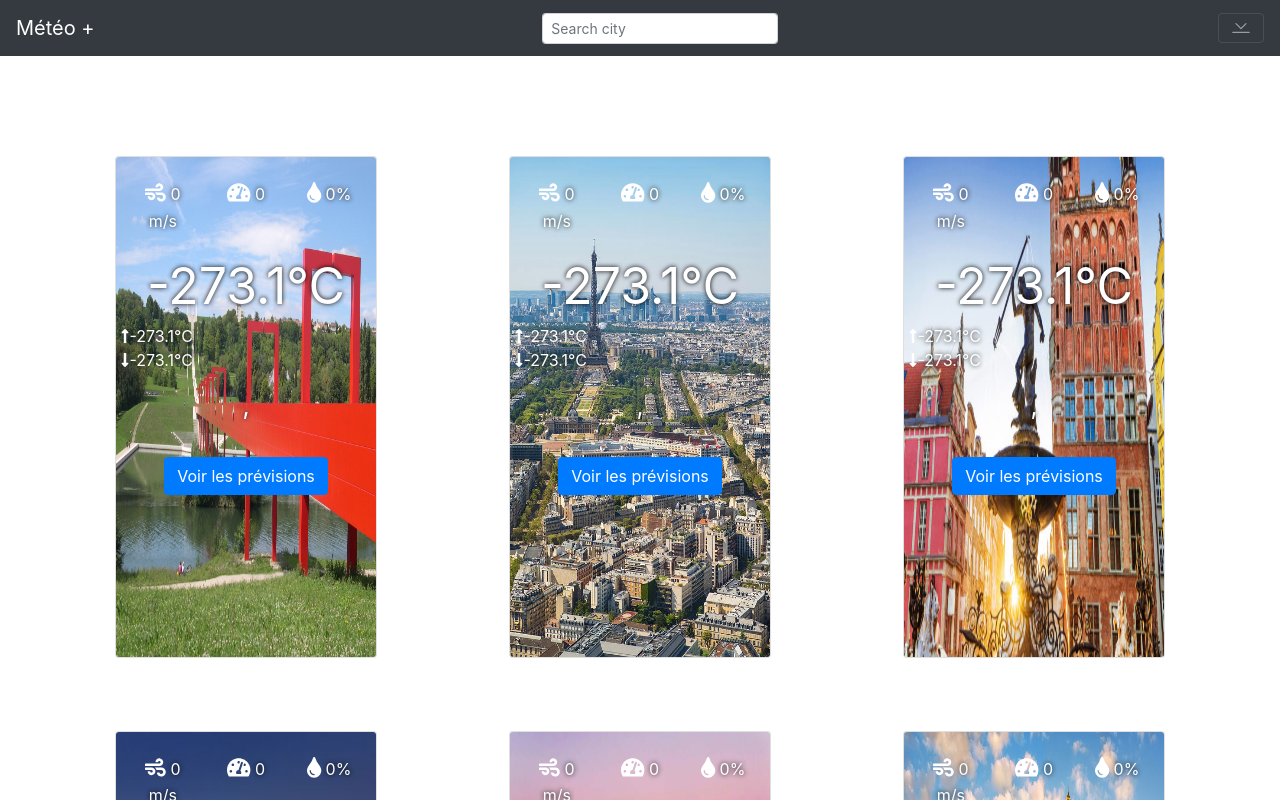
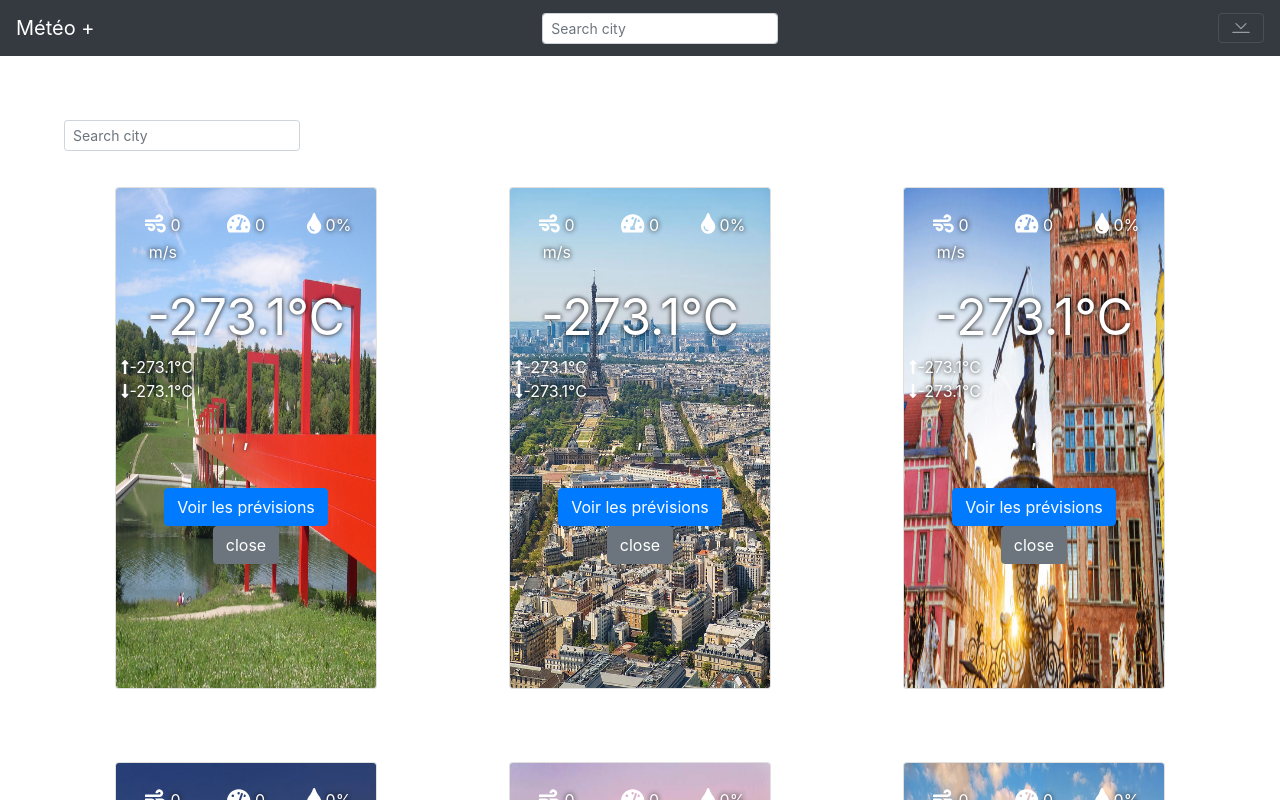
Before and after one commit to RomanCLV/VueJS_Meteo, a Vue app in the folder vuejs_meteo/: page /#/ in a window 1280 px wide. Shown: the top 800 px of the page. Built offline with nearby package versions, Linux system fonts and the light colour scheme; what vue-async-computed would draw is missing.

Commit message:
can add and delete cityCard in Home

```diff
--- a/vuejs_meteo/src/components/MeteoCard.vue
+++ b/vuejs_meteo/src/components/MeteoCard.vue
@@ -62,7 +62,11 @@
           <img v-if="icon !== null" alt="logoWeather" class="iconWeather"
                v-bind:src="'http://openweathermap.org/img/wn/' + icon + '.png'">
         </b-card-text>
-        <b-button variant="primary" href="#" @click="searchWeatherCity">Voir les prévisions</b-button>
+        <b-card-text>
+          <b-button variant="primary" href="#" @click="searchWeatherCity">Voir les prévisions</b-button>
+          <b-button @click="delCity(city)">close</b-button>
+        </b-card-text>
+
 
       </b-card>
     </b-col>
@@ -153,6 +157,10 @@ export default {
     },
     getCityStore(){
       this.city = this.$store.getters.lastCity;
+    },
+    delCity(cityName){
+      this.$store.commit('delCities', cityName);
+      this.getCities()
     }
   },
   filters: {
--- a/vuejs_meteo/src/store/index.js
+++ b/vuejs_meteo/src/store/index.js
@@ -37,7 +37,16 @@ export const store = new Vuex.Store({
             state.city = newCity;
         },
         addCities(state, cities){
-            state.cities.push(cities);
+            if (state.cities.length<9){
+                state.cities.push(cities);
+            }
         },
+        delCities(state, cityName){
+            if (state.cities.length>6){
+                state.cities = state.cities.filter(function( obj ) {
+                    return obj.name !== cityName;
+                });
+            }
+        }
     }
 });
--- a/vuejs_meteo/src/views/Home.vue
+++ b/vuejs_meteo/src/views/Home.vue
@@ -1,5 +1,8 @@
 <template>
   <div class="home">
+    <b-nav-form>
+      <b-form-input size="sm" class="mr-sm-2" v-model="cityName" v-on:keyup.enter="addCity" placeholder="Search city"></b-form-input>
+    </b-nav-form>
 
     <b-row align-h="around">
       <b-col sm="4"  v-for="(city, index) in this.$store.getters.cities" v-bind:key="index">
@@ -22,6 +25,7 @@ export default {
   data() {
     return{
       cities:[],
+      cityName:"",
     }
 
   },
@@ -32,7 +36,11 @@ export default {
   methods:{
     getCities(){
       this.cities = this.$store.getters.cities;
-    }
+    },
+    addCity(){
+        this.$store.commit('addCities', {name:this.cityName, img:"default"});
+        this.getCities()
+    },
 
   },
 }
```
